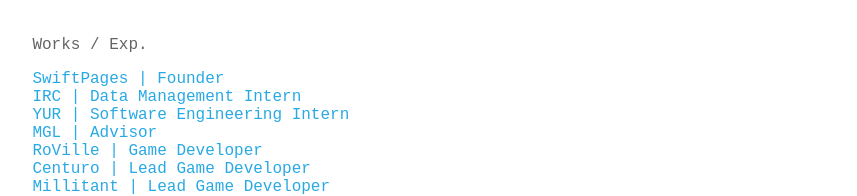
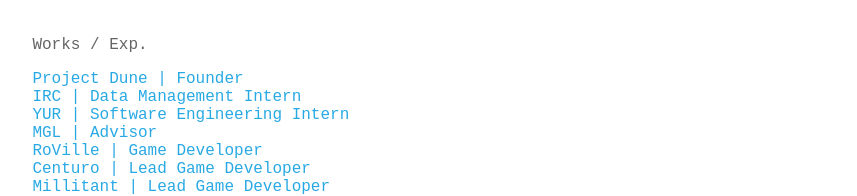
Before and after one commit to amendahawi/amendahawi-directory, a React (Create React App) app in the folder directory-page/: page / in a window 1280 px wide. Shown: the part 471-667 px from the top of the page, without its empty margins (198-1055 px from the left). Built offline with nearby package versions, Linux system fonts and the light colour scheme.

Commit message:
project dune redirect

```diff
--- a/directory-page/src/App.js
+++ b/directory-page/src/App.js
@@ -44,11 +44,11 @@
           </li> */}
           <li>
             <a
-              href="https://swiftpages.vercel.app/"
+              href="https://dunevc.vercel.app/"
               target="_blank"
               rel="noopener noreferrer"
             >
-              SwiftPages | Founder
+              Project Dune | Founder
             </a>
           </li>
           <li>
```
